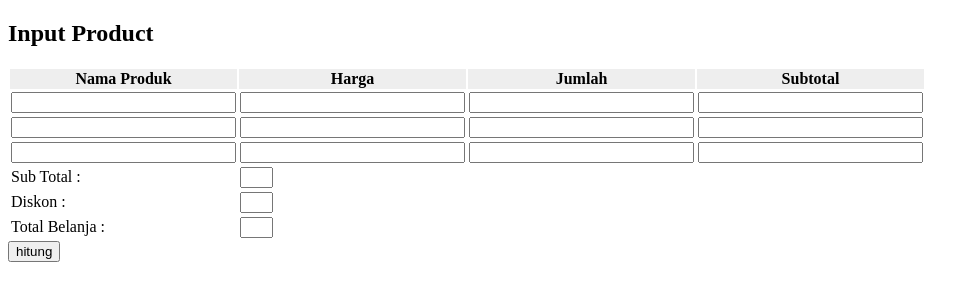
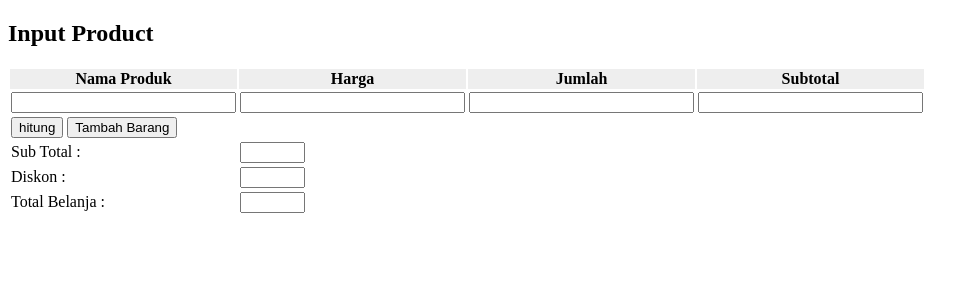
Before and after one commit to Magang-Jovasoftware/Belajar-PHP-2, a PHP site: page /Input.php in a window 1280 px wide. Shown: the top 301 px of the page, without its empty margins (0-979 px from the left). Run offline with PHP 8.4, Linux system fonts and the light colour scheme.

Commit message:
Penambahan fitur

```diff
--- a/Input.php
+++ b/Input.php
@@ -10,29 +10,26 @@
     <form action="" method="post" name="inputProduct">
     <?php
     include "Index.php";
+    // Mengambil jumlah produk dari form atau default 1
+    $numProducts = isset($_POST['numProducts']) ? $_POST['numProducts'] : 1;
+
     if (isset($_POST['hitung'])){
-        $name1 = $_POST['namaProduct1'];
-        $price1 = $_POST['hargaProduct1'];
-        $quantity1 = $_POST['jumlahProduct1'];
+        $products = [];
+        // Mendapatkan data barang dari form
+        for ($i = 1; $i <= $numProducts; $i++) {
+            $name = $_POST["namaProduct$i"];
+            $price = $_POST["hargaProduct$i"];
+            $quantity = $_POST["jumlahProduct$i"];
 
-        $name2 = $_POST['namaProduct2'];
-        $price2 = $_POST['hargaProduct2'];
-        $quantity2 = $_POST['jumlahProduct2']   ;
+            $product = new Product($name, $price);
+            $products[] = ['product' => $product, 'quantity' => $quantity];
+        }
 
-        $name3 = $_POST['namaProduct3'];
-        $price3 = $_POST['hargaProduct3'];
-        $quantity3 = $_POST['jumlahProduct3'];
-
-        $produk1 = new Product($name1, $price1);
-        $produk2 = new Product($name2, $price2);
-        $produk3 = new Product($name3, $price3);
-
-        $transaction1 = new Transaction();
-
-        $transaction1->addItem($produk1, $quantity1);
-        $transaction1->addItem($produk2, $quantity2);
-        $transaction1->addItem($produk3, $quantity3);
-
+        $transaction = new Transaction();
+        // Menambahkan setiap barang ke dalam transaksi
+        foreach ($products as $item){
+            $transaction->addItem($item['product'], $item['quantity']);
+        }
     }
     ?>
         <table>
@@ -42,46 +39,62 @@
                 <th width="50">Jumlah</th>
                 <th width="50">Subtotal</th>
             </tr>
+            <?php
+            // Menampilkan baris form dinamis berdasarkan data product
+            for ($i = 1; $i <= $numProducts; $i++) {
+            ?>
             <tr>
-                <td><input type="text" name="namaProduct1" size="25" value="<?php echo $name1 = isset($_POST['namaProduct1']) ? $_POST['namaProduct1'] : ''; ?>"></td>
-                <td><input type="text" name="hargaProduct1" size="25" value="<?php echo $price1 = isset($_POST['hargaProduct1']) ? $_POST['hargaProduct1'] : ''; ?>" onFocus="startCalc(1);" onBlur="stopCalc(1);"></td>
-                <td><input type="text" name="jumlahProduct1" size="25" value="<?php echo $quantity1 = isset($_POST['jumlahProduct1']) ? $_POST['jumlahProduct1'] : ''; ?>" onFocus="startCalc(1);" onBlur="stopCalc(1);"></td>
-                <td><input type="text" name="subTotal1" size="25" value="<?php echo isset($_POST['hitung']) ? $produk1->getSubtotal($quantity1) : ''; ?>" readonly></td>
+                    <td><input type="text" name="namaProduct<?php echo $i; ?>" size="25" value="<?php echo isset($_POST["namaProduct$i"]) ? $_POST["namaProduct$i"] : ''; ?>"></td>
+                    <td><input type="text" name="hargaProduct<?php echo $i; ?>" size="25" value="<?php echo isset($_POST["hargaProduct$i"]) ? $_POST["hargaProduct$i"] : ''; ?>" onFocus="startCalc(<?php echo $i; ?>);" onBlur="stopCalc(<?php echo $i; ?>);"></td>
+                    <td><input type="text" name="jumlahProduct<?php echo $i; ?>" size="25" value="<?php echo isset($_POST["jumlahProduct$i"]) ? $_POST["jumlahProduct$i"] : ''; ?>" onFocus="startCalc(<?php echo $i; ?>);" onBlur="stopCalc(<?php echo $i; ?>);"></td>
+                    <td><input type="text" name="subTotal<?php echo $i; ?>" size="25" value="<?php echo isset($_POST['hitung']) ? $products[$i-1]['product']->getSubtotal($products[$i-1]['quantity']) : ''; ?>" readonly></td>
             </tr>
+            <?php } ?>
             <tr>
-                <td><input type="text" name="namaProduct2" size="25" value="<?php echo $name2 = isset($_POST['namaProduct2']) ? $_POST['namaProduct2'] : ''; ?>"></td>
-                <td><input type="text" name="hargaProduct2" size="25" value="<?php echo $price2 = isset($_POST['hargaProduct2']) ? $_POST['hargaProduct2'] : ''; ?>" onFocus="startCalc(2);" onBlur="stopCalc(2);"></td>
-                <td><input type="text" name="jumlahProduct2" size="25" value="<?php echo $quantity2 = isset($_POST['jumlahProduct2']) ? $_POST['jumlahProduct2'] : ''; ?>" onFocus="startCalc(2);" onBlur="stopCalc(2);"></td>
-                <td><input type="text" name="subTotal2" size="25" value="<?php echo isset($_POST['hitung']) ? $produk2->getSubtotal($quantity2) : ''; ?>" readonly></td>
-            </tr>
-            <tr>
-                <td><input type="text" name="namaProduct3" size="25" value="<?php echo $name3 = isset($_POST['namaProduct3']) ? $_POST['namaProduct3'] : ''; ?>"></td>
-                <td><input type="text" name="hargaProduct3" size="25" value="<?php echo $price3 = isset($_POST['hargaProduct3']) ? $_POST['hargaProduct3'] : ''; ?>" onFocus="startCalc(3);" onBlur="stopCalc(3);"></td>
-                <td><input type="text" name="jumlahProduct3" size="25" value="<?php echo $quantity3 = isset($_POST['jumlahProduct3']) ? $_POST['jumlahProduct3'] : ''; ?>" onFocus="startCalc(3);" onBlur="stopCalc(3);"></td>
-                <td><input type="text" name="subTotal3" size="25" value="<?php echo isset($_POST['hitung']) ? $produk3->getSubtotal($quantity3) : ''; ?>" readonly></td>
+                <td colspan="4">
+                    <input type="hidden" name="numProducts" value="<?php echo isset($_POST['numProducts']) ? $_POST['numProducts'] + 1 : 1; ?>">
+                    <input type="submit" name="hitung" value="hitung">
+                    <button type="button" onclick="addProductRow()">Tambah Barang</button>
+                </td>
             </tr>
             <tr>
                 <td>Sub Total :</td>
-                <td><input type="text" name="getDiskon" size="1" value="<?php echo isset($_POST['hitung']) ? $transaction1->getTotal() : ''; ?>"><br></td>
+                <td><input type="text" name="getDiskon" size="5" value="<?php echo isset($_POST['hitung']) ? $transaction->getTotal() : ''; ?>"><br></td>
             </tr>
             <tr>
                 <td>Diskon :</td>
-                <td><input type="text" name="getDiskon" size="1" value="<?php echo isset($_POST['hitung']) ? $transaction1->getDiscount() . '%' : ''; ?>"><br></td>
+                <td><input type="text" name="getDiskon" size="5" value="<?php echo isset($_POST['hitung']) ? $transaction->getDiscount() . '%' : ''; ?>"><br></td>
             </tr>
             <tr>
                 <td>Total Belanja :</td>
-                <td><input type="text" name="getTotal" size="1" value="<?php echo isset($_POST['hitung']) ? $transaction1->totalAfterDiscount() : ''; ?>"><br></td>
+                <td><input type="text" name="getTotal" size="5" value="<?php echo isset($_POST['hitung']) ? $transaction->totalAfterDiscount() : ''; ?>"><br></td>
             </tr>
         </table>
-
-        <input type="submit" name="hitung" value="hitung">
     </form>
     <br>
     <?php
-    echo isset($_POST['hitung']) ? $transaction1->cetakStruk():'';
+    echo isset($_POST['hitung']) ? $transaction->cetakStruk():'';
     ?>
-    </br>
+    <br>
     <script>
+        // Function untuk menambahkan baris pada data
+        function addProductRow() {
+            let numProductsInput = document.querySelector("input[name='numProducts']");
+            numProductsInput.value = parseInt(numProductsInput.value) + 1;
+
+            let table = document.querySelector("table");
+            let row = table.insertRow(table.rows.length - 4);
+            let cell1 = row.insertCell(0);
+            let cell2 = row.insertCell(1);
+            let cell3 = row.insertCell(2);
+            let cell4 = row.insertCell(3);
+
+            cell1.innerHTML = `<input type="text" name="namaProduct${numProductsInput.value}" size="25" value="">`;
+            cell2.innerHTML = `<input type="text" name="hargaProduct${numProductsInput.value}" size="25" value="" onFocus="startCalc(${numProductsInput.value});" onBlur="stopCalc(${numProductsInput.value});">`;
+            cell3.innerHTML = `<input type="text" name="jumlahProduct${numProductsInput.value}" size="25" value="" onFocus="startCalc(${numProductsInput.value});" onBlur="stopCalc(${numProductsInput.value});">`;
+            cell4.innerHTML = `<input type="text" name="subTotal${numProductsInput.value}" size="25" value="" readonly>`;
+        }
+
     function startCalc(productNumber){
     interval = setInterval(function(){
         calc(productNumber);
```
